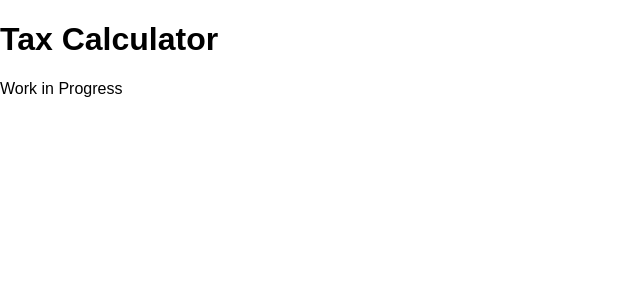
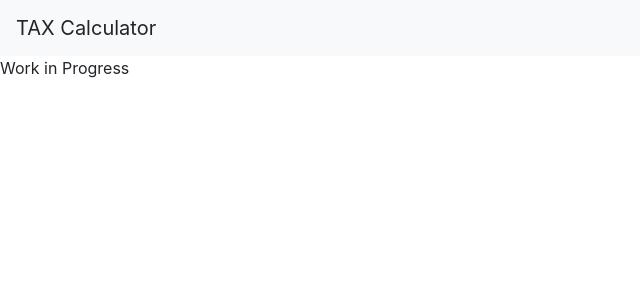
Before and after one commit to prasanthtr575/tax-calculator, a React (Create React App) app: page / in a window 1280 px wide. Shown: the top 300 px of the page, without its empty margins (0-640 px from the left). Built offline with nearby package versions, Linux system fonts and the light colour scheme.

Commit message:
react starp added

```diff
--- a/package.json
+++ b/package.json
@@ -14,8 +14,10 @@
     "eject": "react-scripts eject"
   },
   "devDependencies": {
+    "bootstrap": "^4.1.0",
     "react-redux": "^5.0.7",
     "react-router-redux": "^4.0.8",
+    "reactstrap": "^5.0.0-beta.3",
     "redux": "^3.7.2",
     "redux-form": "^7.3.0",
     "redux-logger": "^3.0.6",
--- a/src/App.js
+++ b/src/App.js
@@ -4,6 +4,7 @@ import allReducers from './dev/reducers/index'
 import {createStore,applyMiddleware,compose} from 'redux'
 import AppMain from './dev/components/AppMain'
 import {Provider} from 'react-redux'
+import 'bootstrap/dist/css/bootstrap.min.css';
 
 class App extends Component {
   render() {
--- a/src/dev/components/AppMain.js
+++ b/src/dev/components/AppMain.js
@@ -1,11 +1,10 @@
 import React from 'react';
+import Header from './header'
 
 const AppMain =()=>{
 return(
     <div>
-        <header>
-          <h1>Tax Calculator</h1>
-        </header>
+        <Header/>
         <p>
           Work in Progress
         </p>
--- /dev/null
+++ b/src/dev/components/header.js
@@ -0,0 +1,29 @@
+import React from 'react'
+import {
+    Collapse,
+    Navbar,
+    NavbarToggler,
+    NavbarBrand,
+    Nav,
+    NavItem,
+    NavLink,
+    UncontrolledDropdown,
+    DropdownToggle,
+    DropdownMenu,
+    DropdownItem } from 'reactstrap';
+
+    export default class Header extends React.Component {
+        constructor(props) {
+          super(props);
+        }
+
+        render() {
+          return (
+            <div>
+              <Navbar color="light" light expand="md">
+                <NavbarBrand center>TAX Calculator</NavbarBrand>
+              </Navbar>
+            </div>
+          );
+        }
+      }
```
